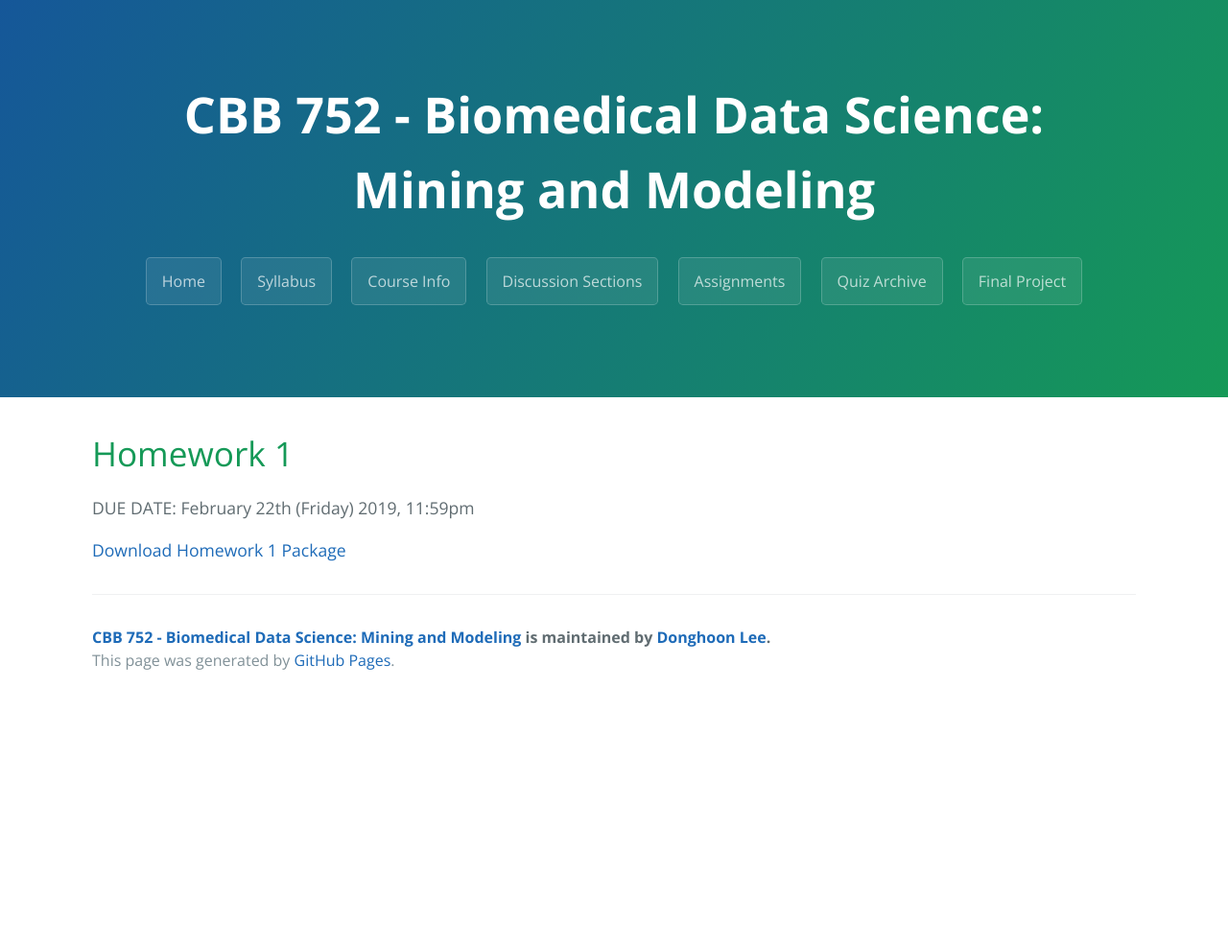
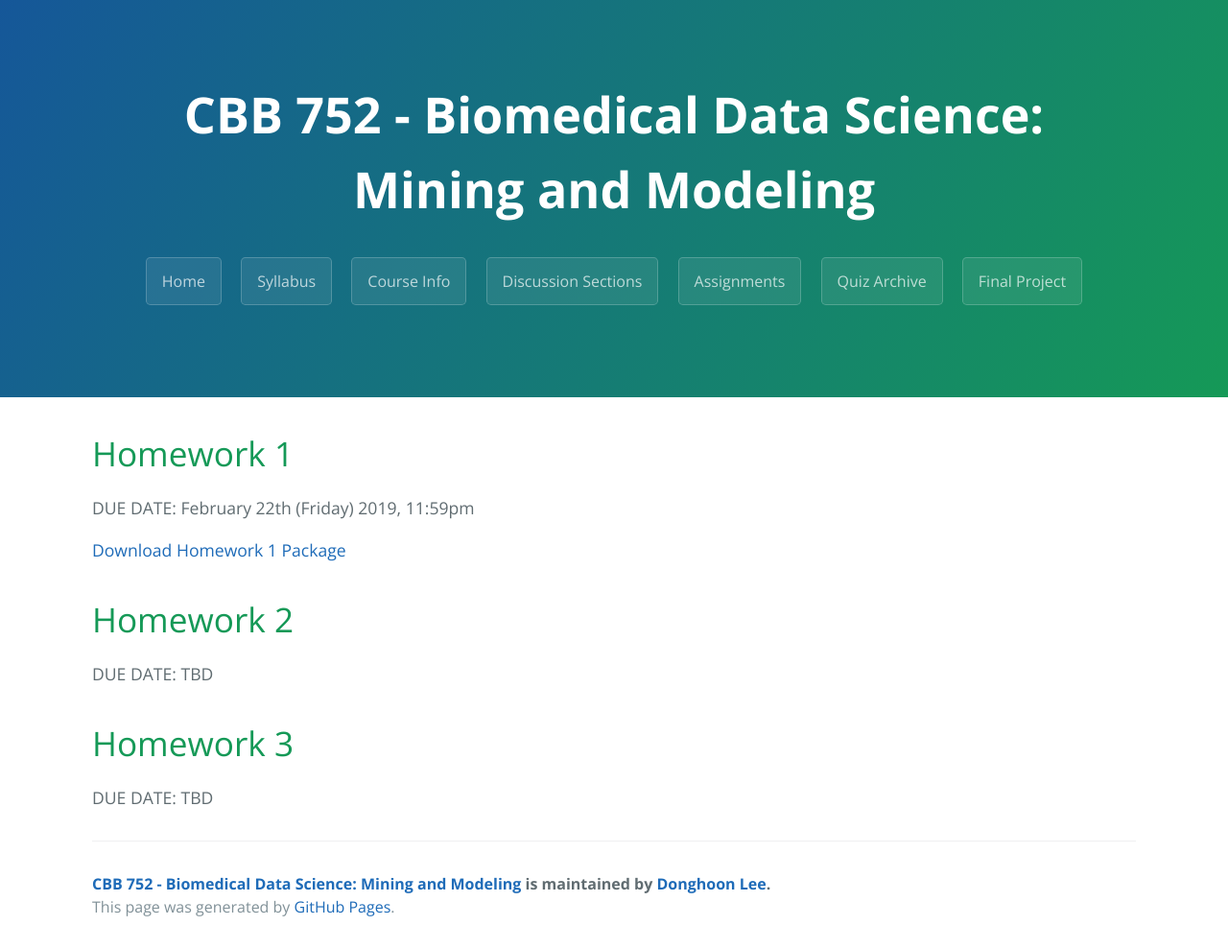
Before and after one commit to gersteinlab/cbb752b19, a Jekyll site: the page built from assignments.md, in a window 1280 px wide. Shown: the whole page at 96% size. Built offline with Jekyll 4.4.1, drawn with Linux system fonts in a browser that asks for light colours; before the commit the page ends 900 px from its top, so only the background shows below that.

Commit message:
Update assignments.md

```diff
--- a/assignments.md
+++ b/assignments.md
@@ -4,7 +4,12 @@ layout: page
 ---
 
 # Homework 1
-
 DUE DATE: February 22th (Friday) 2019, 11:59pm
 
 [Download Homework 1 Package](files/cbb752b19_hw1.zip)
+
+# Homework 2
+DUE DATE: TBD
+
+# Homework 3
+DUE DATE: TBD
```
